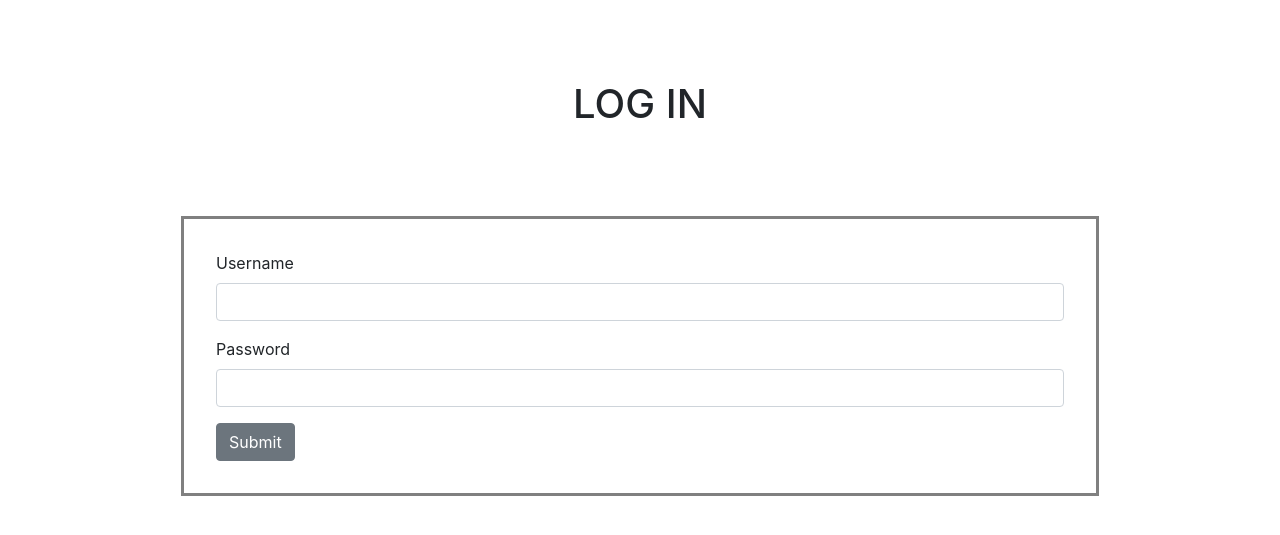
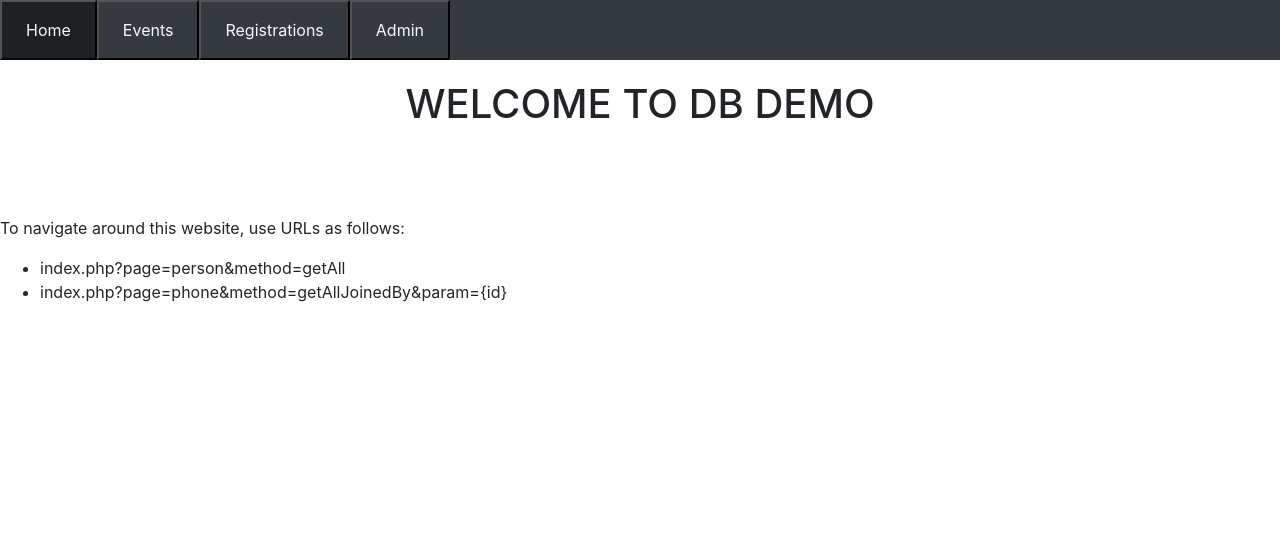
Before and after one commit to Martincic/iste341-event-manager, a PHP site: the page made by index.php in a window 1280 px wide. Shown: the top 535 px of the page. Run offline with PHP 8.4, Linux system fonts and the light colour scheme; some libraries are stand-ins or nearby versions.

Commit message:
refactoring base code

```diff
--- a/app/config/config.php
+++ b/app/config/config.php
@@ -13,3 +13,5 @@
 define('URL_ROOT', 'http://' . $_SERVER['SERVER_NAME'] . pathinfo($_SERVER['SCRIPT_NAME'], PATHINFO_DIRNAME) . '/');
 
 define('TITLE', 'Event manager application');
+
+define('BASE_URL', 'http://localhost/iste341-event-manager');
--- /dev/null
+++ b/app/controller/HomeController.php
@@ -0,0 +1,64 @@
+<?php
+
+/**
+ *  HomeController handles routes for homepage
+ */
+class HomeController {
+
+    /**
+     * Handles incoming requests. A query parameter 'page' is used to identify
+     * the view that will be rendered and returned back to the client.
+     */
+    public static function index() {
+
+        $view = new View('app/view/pages/welcome.php');
+
+        $view->render([]); //put [] as argument when no data in view
+    }
+
+    public static function login() {
+
+        $view = new View('app/view/pages/login.php');
+
+        $view->render([]); //put [] as argument when no data in view
+    }
+
+    public static function admin() {
+
+        $view = new View('app/view/pages/admin.php');
+
+        $view->render([]); //put [] as argument when no data in view
+    }
+
+    public static function person() {
+
+        $view = new View('app/view/pages/person.php');
+
+        $model = new Attendee;
+
+        $data = $model->getAll();
+
+        $view->render($data); //put [] as argument when no data in view
+    }
+
+    public static function home() {
+
+        $view = new View('app/view/pages/home.php');
+
+        $view->render([]); //put [] as argument when no data in view
+    }
+
+    public static function registrations() {
+
+        $view = new View('app/view/pages/registrations.php');
+
+        $view->render([]); //put [] as argument when no data in view
+    }
+
+    public static function allEvents() {
+
+        $view = new View('app/view/pages/allEvents.php');
+
+        $view->render([]); //put [] as argument when no data in view
+    }
+}
--- a/app/controller/controller.php
+++ b/app/controller/controller.php
@@ -10,16 +10,52 @@ class Controller {
      * the view that will be rendered and returned back to the client.
      */
     public static function handleRequest() {
-        $page = filter_has_var(INPUT_GET, 'page') ? filter_input(INPUT_GET, 'page', FILTER_SANITIZE_STRING) : NULL;
 
-        $data = NULL;
-        if ($page == NULL) {
-            $view = new View('app/view/pages/login.php');
-        } else {
-            $view = new View('app/view/pages/' . $page . '.php');
-            $model = new Model();
-            $data = $model->getData($page);
+        $slug = self::getSlug();
+
+        if($slug === '') {
+            echo 'test';
         }
-        $view->render($data);
+
+        // switch ($slug) {
+        //     case '/' :
+        //         echo 'index';
+        //         break;
+        //     case '' :
+        //         echo 'another index';
+        //         break;
+        //     case '/about' :
+        //         echo 'about';
+        //         break;
+        //     default:
+        //         http_response_code(404);
+        //         echo '404';
+        //         break;
+        // }
+
+        // die();
+        // $page = filter_has_var(INPUT_GET, 'page') ? filter_input(INPUT_GET, 'page', FILTER_SANITIZE_STRING) : NULL;
+
+        // $data = NULL;
+        // if ($page == NULL) {
+        //     $view = new View('app/view/pages/login.php');
+        // } else {
+        //     $view = new View('app/view/pages/' . $page . '.php');
+        //     $model = new Model();
+        //     $data = $model->getData($page);
+        // }
+        // $view->render($data);
+    }
+
+    /*
+        .htaccess points any request to router.php (here),
+    */
+    public static function getSlug()
+    {
+        $request = $_SERVER['REQUEST_URI'];
+        $request = explode('/', $request);
+        array_shift($request);
+        array_shift($request);
+        return implode('/', $request);
     }
 }
--- /dev/null
+++ b/app/routes/Router.php
@@ -0,0 +1,61 @@
+<?php
+
+/**
+ *  Router class. Handles slug and points to desired controller/function.
+ */
+class Router {
+
+    /**
+     * Handles incoming requests. A query parameter 'page' is used to identify
+     * the view that will be rendered and returned back to the client.
+     */
+    public static function handleRequest() {
+
+        $slug = self::getSlug();
+
+        if('' == $slug) {
+            HomeController::index();
+        }
+
+        if('index' == $slug) {
+            HomeController::index();
+        }
+
+        if('admin' == $slug) {
+            HomeController::admin();
+        }
+
+        if('person' == $slug) {
+            HomeController::person();
+        }
+
+        if('allEvents' == $slug) {
+            HomeController::allEvents();
+        }
+
+        if('registrations' == $slug) {
+            HomeController::registrations();
+        }
+
+        if('home' == $slug) {
+            HomeController::home();
+        }
+
+        //default if no routes match
+        http_response_code(404);
+        $view = new View('app/view/pages/404.php');
+        $view->render([]);
+    }
+
+    /*
+        .htaccess points any request to router.php (here),
+    */
+    public static function getSlug()
+    {
+        $request = $_SERVER['REQUEST_URI'];
+        $request = explode('/', $request);
+        array_shift($request);
+        array_shift($request);
+        return implode('/', $request);
+    }
+}
--- a/app/view/View.php
+++ b/app/view/View.php
@@ -15,6 +15,7 @@ class View {
         include 'app/view/inc/header.php';
         include $this->_template;
         include 'app/view/inc/footer.php';
+        die();
     }
 
 }
--- a/app/view/inc/header.php
+++ b/app/view/inc/header.php
@@ -4,7 +4,7 @@ Form copied from: https://www.w3schools.com/howto/howto_css_login_form.asp
 -->
 <html lang="en">
     <head>
-        <title><?php echo EventManager; ?></title>
+        <title><?php echo TITLE; ?></title>
         <meta charset="UTF-8">
         <meta name="viewport" content="width=device-width, initial-scale=1, shrink-to-fit=no">
         <link href="public/css/style.css" rel="stylesheet" type="text/css"/>
--- a/app/view/inc/navbar.php
+++ b/app/view/inc/navbar.php
@@ -7,22 +7,22 @@
     <div class="bg-dark">
     <nav>
     <ul class="nav mr-auto mt-lg-0">
-        <form action="index.php?page=home" method="post">
+        <form action="<?php echo BASE_URL ?>/" method="post">
             <li class="nav-item">
                 <button type="submit" class="nav-link bg-dark text-light">Home</button>
             </li>
         </form>
-        <form action="index.php?page=allEvents" method="post">
+        <form action="<?php echo BASE_URL ?>/allEvents" method="post">
             <li class="nav-item">
             <button type="submit" class="nav-link bg-dark text-light">Events</button>
             </li>
         </form>
-        <form action="index.php?page=registrations" method="post">
+        <form action="<?php echo BASE_URL ?>/registrations" method="post">
             <li class="nav-item">
                 <button type="submit" class="nav-link bg-dark text-light">Registrations</button>
             </li>
         </form>
-        <form action="index.php?page=admin" method="post">
+        <form action="<?php echo BASE_URL ?>/admin" method="post">
             <li class="nav-item">
                 <button type="submit" class="nav-link bg-dark text-light">Admin</button>
             </li>
@@ -30,6 +30,4 @@
     </ul>
     </nav>
     </div>
-
-
 </div>
--- a/app/view/pages/login.php
+++ b/app/view/pages/login.php
@@ -13,7 +13,10 @@
 
         - populate tables with data (nema register page??)
 -->
-<div class="container">
+
+
+<?php include 'app/view/inc/navbar.php';?>
+<div class="container mt-5">
     <div class="row">
         <div class="col-md-12">
             <h1>LOG IN</h1>
--- a/app/view/pages/person.php
+++ b/app/view/pages/person.php
@@ -1,4 +1,7 @@
-    <form>
+
+<?php include 'app/view/inc/navbar.php';?>
+
+<form class='mt-5'>
         <h2> Person </h2>
         <?php
         var_dump($data);
--- a/app/view/pages/welcome.php
+++ b/app/view/pages/welcome.php
@@ -1,3 +1,4 @@
+<?php include 'app/view/inc/navbar.php';?>
         <form>
             <h1>WELCOME TO DB DEMO </h1>
             <p>To navigate around this website, use URLs as follows:</p>
--- a/autoloader.php
+++ b/autoloader.php
@@ -12,6 +12,7 @@ spl_autoload_register(function($class_name) {
         'app/filter/',
         'app/model/',
         'app/view/',
+        'app/routes/'
     );
 
     // Loop through each directory to load all the class files. It will only require a file once.
--- a/index.php
+++ b/index.php
@@ -2,5 +2,6 @@
 
 require_once 'app/config/config.php';
 require_once 'autoloader.php';
+session_start();
 
-Controller::handleRequest();
+Router::handleRequest();
```
Also changed, not shown: app/model/Attendee.php (renamed from app/model/Person.php, +3 -10 lines), app/model/Model.php (+3 -32 lines), app/view/pages/404.php (added, +24 -0 lines), .htaccess, app/model/Phone.php (line endings or trailing spaces).
